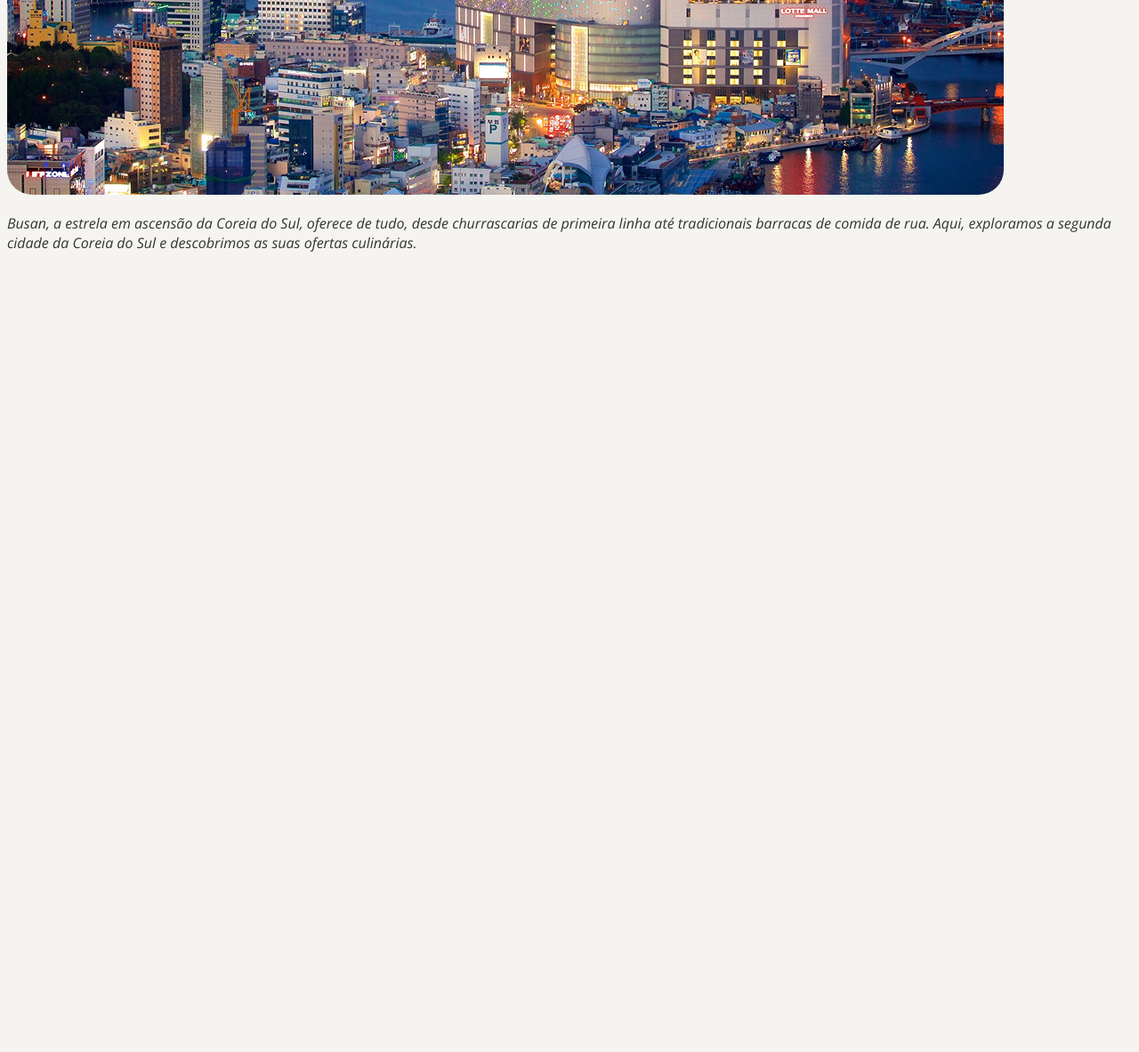
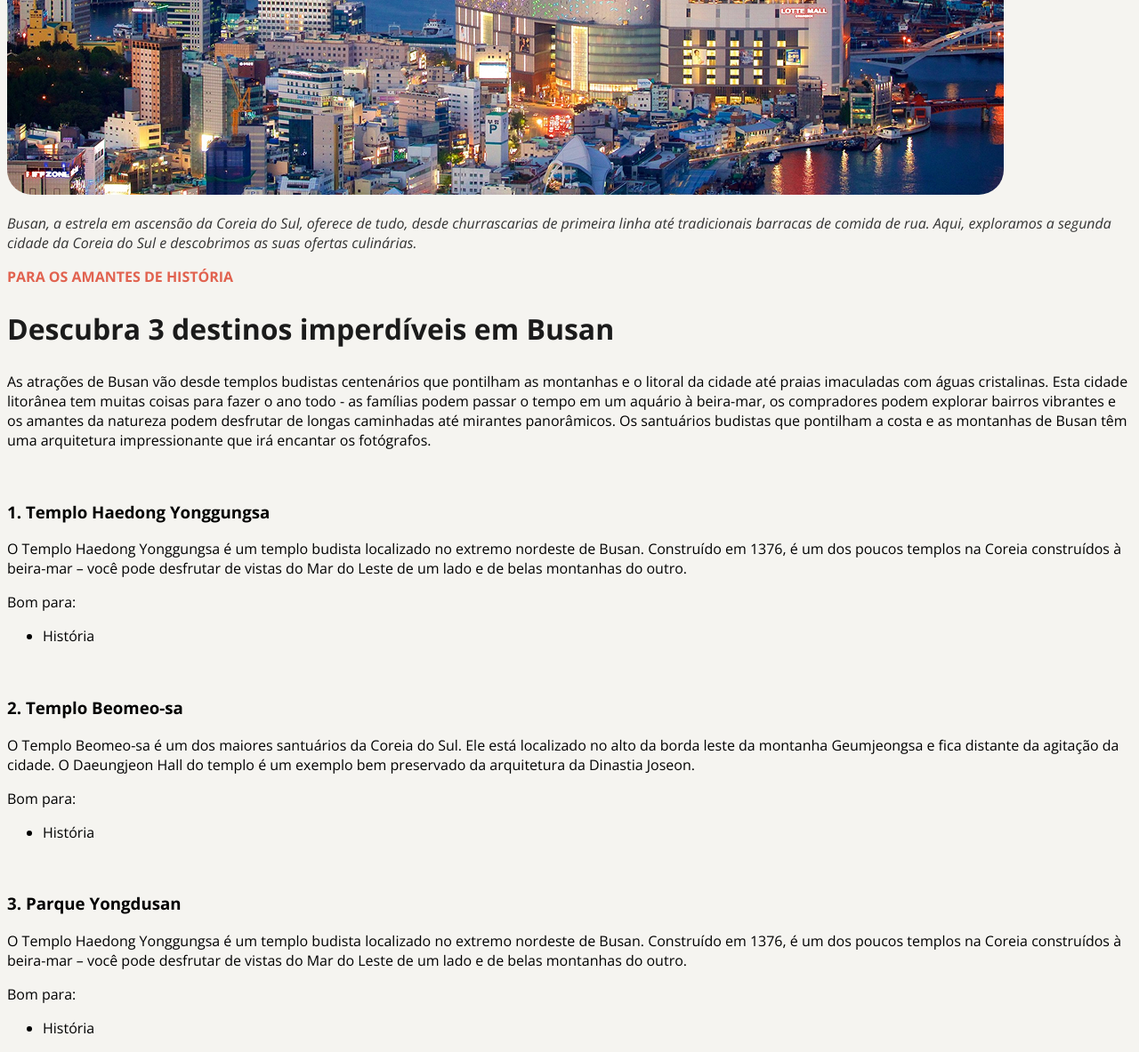
Before and after one commit to edgardfreitas/projeto-local-turistico, a plain HTML site: page index.html in a window 1280 px wide. Shown: the part 588-1771 px from the top of the page at 89% size. Before the commit the page ends 888 px from the top, so only its background shows below. Drawn offline with nearby package versions, Linux system fonts and the light colour scheme.

Commit message:
adding contend cards

```diff
--- a/index.html
+++ b/index.html
@@ -17,13 +17,66 @@
       <section id="title-page">
         <p class="headline">SUA PRÓXIMA VIAGEM:</p>
         <H1>Conheça Busan</H1>
+      </section>
+      <section id="description">
         <img src="assets/busan-title.jpg" alt="Imagem panoramica de Busan">
         <p class="subtitle"><em>Busan, a estrela em ascensão da Coreia do Sul, oferece de tudo, desde churrascarias de primeira linha até tradicionais barracas de comida de rua. Aqui, exploramos a segunda cidade da Coreia do Sul e descobrimos as suas ofertas culinárias.</em></p>
       </section>
-      <section id="description">
+      <section id="content-list">
+        <div id="title-list">
+          <p class="headline">PARA OS AMANTES DE HISTÓRIA</p>
+          <h2>Descubra 3 destinos imperdíveis em Busan</h2>
+          <p>As atrações de Busan vão desde templos budistas centenários que pontilham as montanhas e o litoral da cidade até praias imaculadas com águas cristalinas. Esta cidade litorânea tem muitas coisas para fazer o ano todo - as famílias podem passar o tempo em um aquário à beira-mar, os compradores podem explorar bairros vibrantes e os amantes da natureza podem desfrutar de longas caminhadas até mirantes panorâmicos.
+            Os santuários budistas que pontilham a costa e as montanhas de Busan têm uma arquitetura impressionante que irá encantar os fotógrafos.</p>
+        </div>
+        <div id="list">
+          <div class="card-travel">
+            <img src="" alt="">
+            <div class="content-card">
+              <h3>1. Templo Haedong Yonggungsa</h3>
+              <div class="content-card">
+                <p>O Templo Haedong Yonggungsa é um templo budista localizado no extremo nordeste de Busan. Construído em 1376, é um dos poucos templos na Coreia construídos à beira-mar – você pode desfrutar de vistas do Mar do Leste de um lado e de belas montanhas do outro.</p>
+                <p>Bom para:</p>
+                <ul>
+                  <li>
+                    História
+                  </li>
+                </ul>
+              </div>
+            </div>
+          </div>
+          <div class="card-travel">
+            <img src="" alt="">
+            <div class="content-card">
+              <h3>2. Templo Beomeo-sa</h3>
+              <div class="content-card">
+                <p>O Templo Beomeo-sa é um dos maiores santuários da Coreia do Sul. Ele está localizado no alto da borda leste da montanha Geumjeongsa e fica distante da agitação da cidade. O Daeungjeon Hall do templo é um exemplo bem preservado da arquitetura da Dinastia Joseon.</p>
+                <p>Bom para:</p>
+                <ul>
+                  <li>
+                    História
+                  </li>
+                </ul>
+              </div>
+            </div>
+          </div>
+          <div class="card-travel">
+            <img src="" alt="">
+            <div class="content-card">
+              <h3>3. Parque Yongdusan</h3>
+              <div class="content-card">
+                <p>O Templo Haedong Yonggungsa é um templo budista localizado no extremo nordeste de Busan. Construído em 1376, é um dos poucos templos na Coreia construídos à beira-mar – você pode desfrutar de vistas do Mar do Leste de um lado e de belas montanhas do outro.</p>
+                <p>Bom para:</p>
+                <ul>
+                  <li>
+                    História
+                  </li>
+                </ul>
+              </div>
+            </div>
+          </div>
+        </div>
 
-      </section>
-      <section id="content-list">
 
       </section>
     </main>
--- a/style.css
+++ b/style.css
@@ -27,3 +27,9 @@ img {
   font-size: 16px;
   align-items: center;
 }
+
+h2 {
+  color: #1B1B1B;
+  font-size: 32px;
+  font-weight: bold;
+}
```
